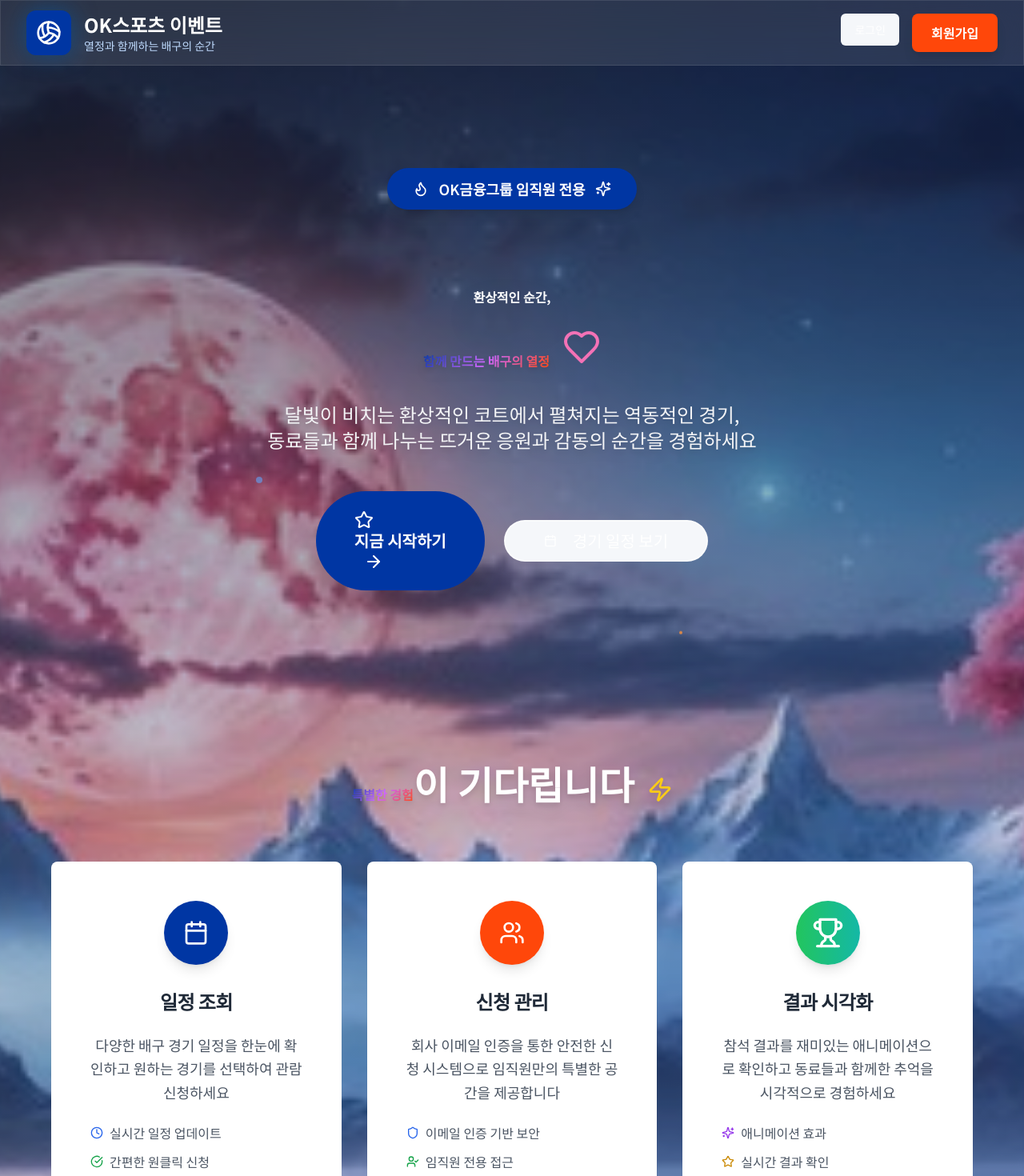
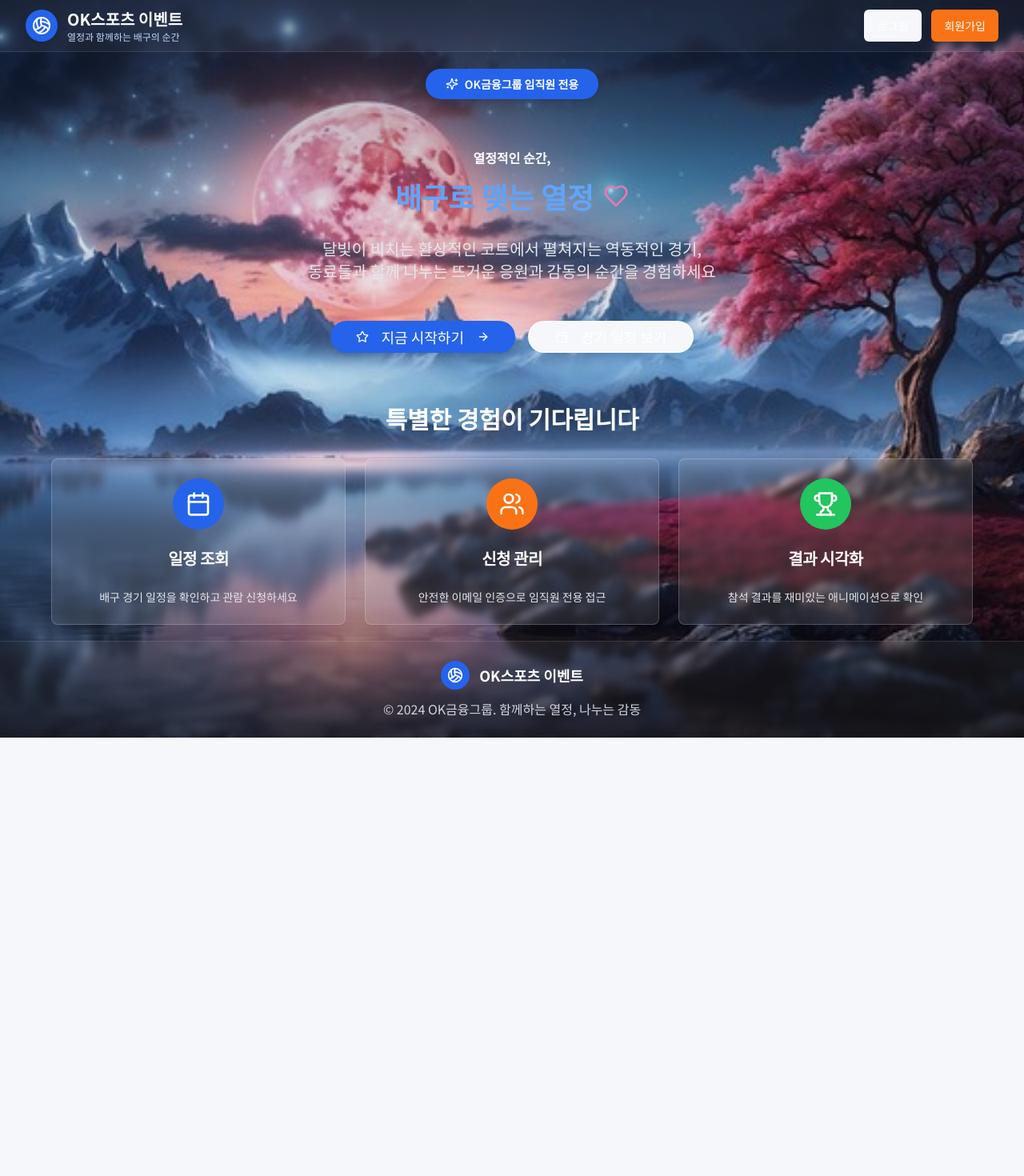
Before and after one commit to AhnJaeMin99/OK-Savings-Bank-Volleyball-Support-Team, a React (Vite) app: page / in a window 1280 px wide. Shown: the top 1470 px of the page at 80% size. After the commit the page ends 922 px from the top, so only its background shows below. Built offline with nearby package versions, Linux system fonts and the light colour scheme.

Commit message:
Fix: Improve UI based on image
Refine the main page design to match the provided image, addressing visibility issues and enhancing the overall user experience.

```diff
--- a/src/pages/Index.tsx
+++ b/src/pages/Index.tsx
@@ -1,9 +1,8 @@
 
-import { useState } from 'react';
 import { Card, CardContent, CardDescription, CardHeader, CardTitle } from "@/components/ui/card";
 import { Button } from "@/components/ui/button";
 import { Badge } from "@/components/ui/badge";
-import { Calendar, Users, Shield, Trophy, Volleyball, ArrowRight, Flame, Star, Sparkles, Heart, Zap, CheckCircle, Clock, UserCheck } from 'lucide-react';
+import { Calendar, Users, Shield, Trophy, Volleyball, ArrowRight, Heart, Star, Sparkles } from 'lucide-react';
 import { useNavigate } from 'react-router-dom';
 
 const Index = () => {
@@ -13,223 +12,158 @@ const Index = () => {
     <div className="min-h-screen relative overflow-hidden bg-gradient-to-br from-slate-900 via-blue-900 to-indigo-900">
       {/* 배경 이미지 */}
       <div
-        className="absolute inset-0 bg-cover bg-center bg-no-repeat opacity-80"
+        className="absolute inset-0 bg-cover bg-center bg-no-repeat"
         style={{
           backgroundImage: `url('/lovable-uploads/92937f78-fb45-4b28-8ad5-2436de8c8b6d.png')`,
         }}
       >
-        <div className="absolute inset-0 bg-gradient-to-b from-black/40 via-transparent to-black/60"></div>
-      </div>
-
-      {/* 떠다니는 파티클 효과 */}
-      <div className="absolute inset-0 overflow-hidden pointer-events-none">
-        <div className="absolute top-1/4 left-1/4 w-2 h-2 bg-blue-400 rounded-full ok-float opacity-60"></div>
-        <div className="absolute top-1/3 right-1/3 w-1 h-1 bg-orange-400 rounded-full ok-float opacity-80" style={{animationDelay: '1s'}}></div>
-        <div className="absolute bottom-1/3 left-1/5 w-3 h-3 bg-purple-400 rounded-full ok-float opacity-50" style={{animationDelay: '2s'}}></div>
-        <div className="absolute top-1/2 right-1/4 w-1.5 h-1.5 bg-yellow-400 rounded-full ok-float opacity-70" style={{animationDelay: '3s'}}></div>
+        <div className="absolute inset-0 bg-gradient-to-b from-black/30 via-transparent to-black/50"></div>
       </div>
 
       {/* 네비게이션 헤더 */}
-      <header className="relative z-20 ok-glassmorphism border-b border-white/10">
+      <header className="relative z-20 backdrop-blur-sm bg-white/5 border-b border-white/10">
         <div className="max-w-7xl mx-auto px-4 sm:px-6 lg:px-8">
-          <div className="flex justify-between items-center h-20">
-            <div className="flex items-center space-x-4">
-              <div className="btn-primary rounded-xl p-3 shadow-lg ok-glow">
-                <Volleyball className="h-8 w-8 text-white" />
+          <div className="flex justify-between items-center h-16">
+            <div className="flex items-center space-x-3">
+              <div className="bg-blue-600 rounded-full p-2 shadow-lg">
+                <Volleyball className="h-6 w-6 text-white" />
               </div>
               <div>
-                <h1 className="text-2xl font-bold text-white font-display">OK스포츠 이벤트</h1>
-                <p className="text-sm text-blue-200 font-korean">열정과 함께하는 배구의 순간</p>
+                <h1 className="text-xl font-bold text-white font-korean">OK스포츠 이벤트</h1>
+                <p className="text-xs text-blue-200 font-korean">열정과 함께하는 배구의 순간</p>
               </div>
             </div>
-            <div className="flex space-x-4">
+            <div className="flex space-x-3">
               <Button
                 variant="outline"
                 onClick={() => navigate('/login')}
-                className="border-white/30 text-white hover:bg-white/10 ok-glassmorphism focus-visible:focus backdrop-blur-sm font-korean"
+                className="border-white/30 text-white hover:bg-white/10 backdrop-blur-sm text-sm px-4 py-2 font-korean"
               >
                 로그인
               </Button>
-              <button
+              <Button
                 onClick={() => navigate('/signup')}
-                className="btn-secondary text-white shadow-lg focus-visible:focus"
+                className="bg-orange-500 hover:bg-orange-600 text-white text-sm px-4 py-2 font-korean"
               >
                 회원가입
-              </button>
+              </Button>
             </div>
           </div>
         </div>
       </header>
 
-      {/* 히어로 섹션 */}
-      <section className="relative z-10 py-32 px-4" role="main">
-        <div className="max-w-6xl mx-auto text-center">
-          <div className="flex justify-center mb-8">
-            <Badge className="mb-4 btn-secondary text-white hover:bg-orange-600 px-8 py-3 text-lg rounded-full shadow-lg font-korean">
-              <Flame className="w-5 h-5 mr-3" />
+      {/* 메인 콘텐츠 */}
+      <main className="relative z-10 flex flex-col items-center justify-center min-h-[calc(100vh-4rem)] px-4 text-center">
+        {/* 상단 뱃지 */}
+        <Badge className="mb-6 bg-blue-600 hover:bg-blue-700 text-white px-6 py-2 text-sm rounded-full shadow-lg font-korean">
+          <Sparkles className="w-4 h-4 mr-2" />
           OK금융그룹 임직원 전용
-              <Sparkles className="w-5 h-5 ml-3" />
         </Badge>
+
+        {/* 메인 제목 */}
+        <h2 className="text-4xl md:text-6xl font-bold mb-4 leading-tight font-korean">
+          <span className="text-white drop-shadow-2xl">열정적인 순간,</span>
+        </h2>
+
+        {/* 서브 제목 */}
+        <div className="flex items-center justify-center mb-8">
+          <span className="text-2xl md:text-4xl font-bold text-blue-400 font-korean mr-3">
+            배구로 맺는 열정
+          </span>
+          <Heart className="w-8 h-8 text-pink-400" />
         </div>
 
-          <h2 className="text-responsive-xl font-bold mb-8 leading-tight font-display">
-            <span className="text-white drop-shadow-2xl">환상적인 순간,</span>
-            <br />
-            <span className="ok-gradient-text drop-shadow-lg">함께 만드는 배구의 열정</span>
-            <div className="inline-block ml-4">
-              <Heart className="w-12 h-12 text-pink-400 ok-float" />
-            </div>
-          </h2>
-
-          <p className="text-xl md:text-2xl text-gray-100 mb-12 max-w-4xl mx-auto leading-relaxed drop-shadow-lg font-korean">
+        {/* 설명 텍스트 */}
+        <p className="text-lg md:text-xl text-gray-200 mb-12 max-w-3xl leading-relaxed font-korean">
           달빛이 비치는 환상적인 코트에서 펼쳐지는 역동적인 경기,<br />
           동료들과 함께 나누는 뜨거운 응원과 감동의 순간을 경험하세요
         </p>
 
-          <div className="flex flex-col sm:flex-row gap-6 justify-center items-center">
-            <button
+        {/* 액션 버튼들 */}
+        <div className="flex flex-col sm:flex-row gap-4 mb-16">
+          <Button
             onClick={() => navigate('/signup')}
-              className="btn-primary text-xl px-12 py-6 rounded-full shadow-2xl ok-scale-hover focus-visible:focus"
+            className="bg-blue-600 hover:bg-blue-700 text-white text-lg px-8 py-4 rounded-full shadow-lg font-korean"
           >
-              <Star className="w-6 h-6 mr-3" />
+            <Star className="w-5 h-5 mr-2" />
             지금 시작하기
-              <ArrowRight className="w-6 h-6 ml-3" />
-            </button>
+            <ArrowRight className="w-5 h-5 ml-2" />
+          </Button>
           <Button
-              size="lg"
             variant="outline"
             onClick={() => navigate('/events')}
-              className="border-2 border-white/50 text-white hover:bg-white/10 ok-glassmorphism text-xl px-12 py-6 rounded-full focus-visible:focus font-korean"
+            className="border-2 border-white/50 text-white hover:bg-white/10 backdrop-blur-sm text-lg px-8 py-4 rounded-full font-korean"
           >
-              <Calendar className="w-6 h-6 mr-3" />
+            <Calendar className="w-5 h-5 mr-2" />
             경기 일정 보기
           </Button>
         </div>
-        </div>
-      </section>
 
-      {/* 핵심 기능 카드 섹션 - PRD 지정 카드 기반 구성 */}
-      <section className="relative z-10 py-20 px-4" role="region" aria-labelledby="features-heading">
-        <div className="max-w-6xl mx-auto">
-          <h3 id="features-heading" className="text-responsive-lg font-bold text-center text-white mb-16 font-display drop-shadow-lg">
-            <span className="ok-gradient-text">특별한 경험</span>이 기다립니다
-            <Zap className="inline-block w-8 h-8 ml-4 text-yellow-400 ok-float" />
+        {/* 기능 카드 섹션 */}
+        <div className="w-full max-w-6xl">
+          <h3 className="text-2xl md:text-3xl font-bold text-white mb-8 font-korean">
+            특별한 경험이 기다립니다
           </h3>
 
-          <div className="grid md:grid-cols-3 gap-8">
+          <div className="grid md:grid-cols-3 gap-6">
             {/* 일정 조회 카드 */}
-            <Card className="ok-card ok-scale-hover transition-all duration-300 hover:shadow-2xl group" role="article">
+            <Card className="backdrop-blur-sm bg-white/10 border-white/20 hover:bg-white/15 transition-all duration-300">
               <CardHeader className="text-center">
-                <div className="btn-primary rounded-full w-20 h-20 flex items-center justify-center mx-auto mb-6 shadow-lg group-hover:ok-glow">
-                  <Calendar className="h-10 w-10 text-white" />
+                <div className="bg-blue-600 rounded-full w-16 h-16 flex items-center justify-center mx-auto mb-4">
+                  <Calendar className="h-8 w-8 text-white" />
                 </div>
-                <CardTitle className="text-2xl text-gray-800 font-display">일정 조회</CardTitle>
+                <CardTitle className="text-xl text-white font-korean">일정 조회</CardTitle>
               </CardHeader>
               <CardContent>
-                <CardDescription className="text-center text-gray-600 text-lg leading-relaxed font-korean">
-                  다양한 배구 경기 일정을 한눈에 확인하고 원하는 경기를 선택하여 관람 신청하세요
+                <CardDescription className="text-center text-gray-200 font-korean">
+                  배구 경기 일정을 확인하고 관람 신청하세요
                 </CardDescription>
-                <div className="mt-6 space-y-3">
-                  <div className="flex items-center text-sm text-gray-600">
-                    <Clock className="w-4 h-4 mr-2 text-blue-600" />
-                    <span className="font-korean">실시간 일정 업데이트</span>
-                  </div>
-                  <div className="flex items-center text-sm text-gray-600">
-                    <CheckCircle className="w-4 h-4 mr-2 text-green-600" />
-                    <span className="font-korean">간편한 원클릭 신청</span>
-                  </div>
-                </div>
               </CardContent>
             </Card>
 
             {/* 신청 관리 카드 */}
-            <Card className="ok-card ok-scale-hover transition-all duration-300 hover:shadow-2xl group" role="article">
+            <Card className="backdrop-blur-sm bg-white/10 border-white/20 hover:bg-white/15 transition-all duration-300">
               <CardHeader className="text-center">
-                <div className="btn-secondary rounded-full w-20 h-20 flex items-center justify-center mx-auto mb-6 shadow-lg group-hover:ok-glow">
-                  <Users className="h-10 w-10 text-white" />
+                <div className="bg-orange-500 rounded-full w-16 h-16 flex items-center justify-center mx-auto mb-4">
+                  <Users className="h-8 w-8 text-white" />
                 </div>
-                <CardTitle className="text-2xl text-gray-800 font-display">신청 관리</CardTitle>
+                <CardTitle className="text-xl text-white font-korean">신청 관리</CardTitle>
               </CardHeader>
               <CardContent>
-                <CardDescription className="text-center text-gray-600 text-lg leading-relaxed font-korean">
-                  회사 이메일 인증을 통한 안전한 신청 시스템으로 임직원만의 특별한 공간을 제공합니다
+                <CardDescription className="text-center text-gray-200 font-korean">
+                  안전한 이메일 인증으로 임직원 전용 접근
                 </CardDescription>
-                <div className="mt-6 space-y-3">
-                  <div className="flex items-center text-sm text-gray-600">
-                    <Shield className="w-4 h-4 mr-2 text-blue-600" />
-                    <span className="font-korean">이메일 인증 기반 보안</span>
-                  </div>
-                  <div className="flex items-center text-sm text-gray-600">
-                    <UserCheck className="w-4 h-4 mr-2 text-green-600" />
-                    <span className="font-korean">임직원 전용 접근</span>
-                  </div>
-                </div>
               </CardContent>
             </Card>
 
             {/* 결과 시각화 카드 */}
-            <Card className="ok-card ok-scale-hover transition-all duration-300 hover:shadow-2xl group" role="article">
+            <Card className="backdrop-blur-sm bg-white/10 border-white/20 hover:bg-white/15 transition-all duration-300">
               <CardHeader className="text-center">
-                <div className="bg-gradient-to-r from-green-500 to-teal-500 rounded-full w-20 h-20 flex items-center justify-center mx-auto mb-6 shadow-lg group-hover:ok-glow">
-                  <Trophy className="h-10 w-10 text-white" />
+                <div className="bg-green-500 rounded-full w-16 h-16 flex items-center justify-center mx-auto mb-4">
+                  <Trophy className="h-8 w-8 text-white" />
                 </div>
-                <CardTitle className="text-2xl text-gray-800 font-display">결과 시각화</CardTitle>
+                <CardTitle className="text-xl text-white font-korean">결과 시각화</CardTitle>
               </CardHeader>
               <CardContent>
-                <CardDescription className="text-center text-gray-600 text-lg leading-relaxed font-korean">
-                  참석 결과를 재미있는 애니메이션으로 확인하고 동료들과 함께한 추억을 시각적으로 경험하세요
+                <CardDescription className="text-center text-gray-200 font-korean">
+                  참석 결과를 재미있는 애니메이션으로 확인
                 </CardDescription>
-                <div className="mt-6 space-y-3">
-                  <div className="flex items-center text-sm text-gray-600">
-                    <Sparkles className="w-4 h-4 mr-2 text-purple-600" />
-                    <span className="font-korean">애니메이션 효과</span>
-                  </div>
-                  <div className="flex items-center text-sm text-gray-600">
-                    <Star className="w-4 h-4 mr-2 text-yellow-600" />
-                    <span className="font-korean">실시간 결과 확인</span>
-                  </div>
-                </div>
               </CardContent>
             </Card>
           </div>
         </div>
-      </section>
-
-      {/* CTA 섹션 */}
-      <section className="relative z-10 py-24 px-4" role="region" aria-labelledby="cta-heading">
-        <div className="max-w-4xl mx-auto text-center">
-          <Card className="ok-card p-12 shadow-2xl ok-scale-hover transition-transform duration-300">
-            <h3 id="cta-heading" className="text-responsive-md font-bold mb-8 font-display">
-              <span className="ok-gradient-text">열정의 무대로</span>{' '}
-              <span style={{color: 'hsl(var(--ok-secondary))'}}>초대합니다</span>
-              <Sparkles className="inline-block w-8 h-8 ml-4 text-purple-500 ok-float" />
-            </h3>
-            <p className="text-xl md:text-2xl text-gray-600 mb-10 leading-relaxed font-korean">
-              OK금융그룹 가족이라면 누구나 참여할 수 있는<br />
-              특별하고 뜨거운 순간들이 여러분을 기다리고 있습니다
-            </p>
-            <button
-              onClick={() => navigate('/signup')}
-              className="btn-primary text-xl px-12 py-6 rounded-full shadow-lg ok-scale-hover focus-visible:focus"
-            >
-              <Users className="w-6 h-6 mr-3" />
-              지금 참여하기
-              <ArrowRight className="w-6 h-6 ml-3" />
-            </button>
-          </Card>
-        </div>
-      </section>
+      </main>
 
       {/* 푸터 */}
-      <footer className="relative z-10 ok-glassmorphism text-white py-12 border-t border-white/10" role="contentinfo">
+      <footer className="relative z-10 backdrop-blur-sm bg-white/5 text-white py-6 border-t border-white/10">
         <div className="max-w-6xl mx-auto px-4 text-center">
-          <div className="flex items-center justify-center space-x-4 mb-6">
-            <div className="btn-primary rounded-xl p-3 shadow-lg">
-              <Volleyball className="h-6 w-6 text-white" />
+          <div className="flex items-center justify-center space-x-3 mb-3">
+            <div className="bg-blue-600 rounded-full p-2">
+              <Volleyball className="h-5 w-5 text-white" />
             </div>
-            <span className="text-2xl font-bold font-display">OK스포츠 이벤트</span>
+            <span className="text-lg font-bold font-korean">OK스포츠 이벤트</span>
           </div>
-          <p className="text-gray-200 text-lg font-korean">
+          <p className="text-gray-300 font-korean">
             © 2024 OK금융그룹. 함께하는 열정, 나누는 감동
           </p>
         </div>
```
Lines whose indentation alone changed are shown as unchanged.
